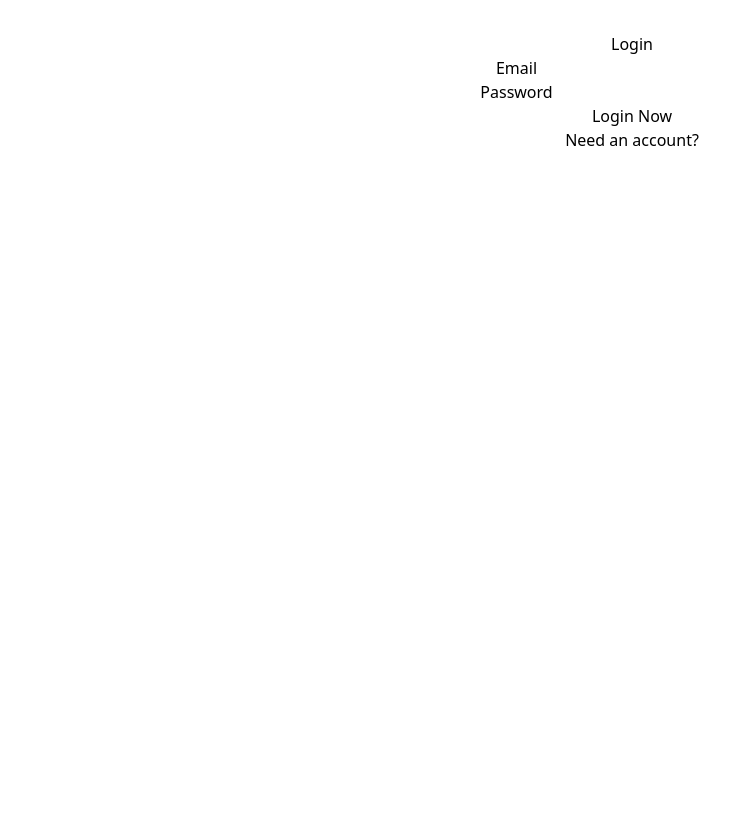
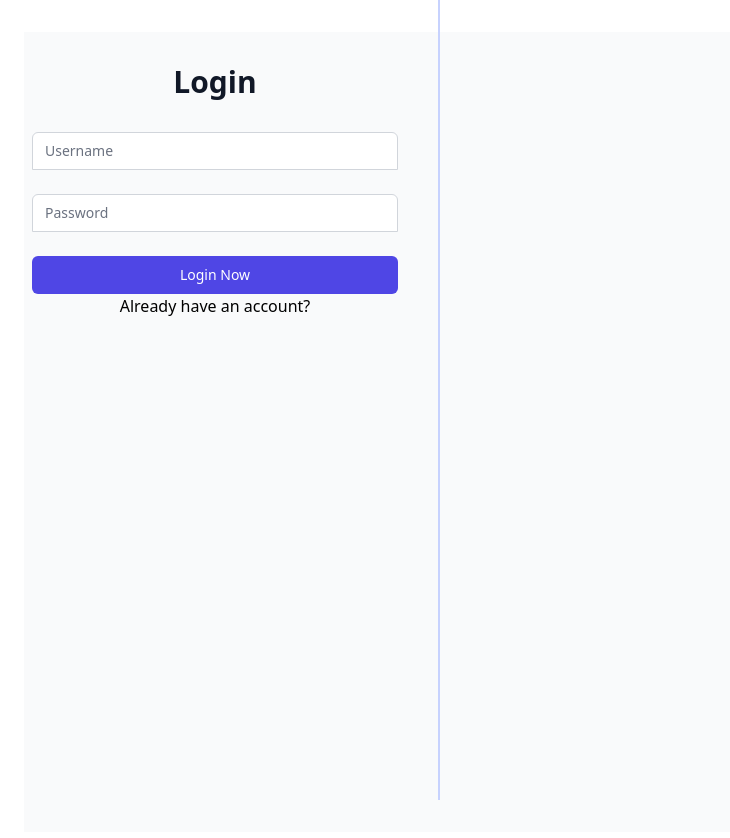
Before and after one commit to justinsprecco/Acumen, a React (Vite) app in the folder client/: page / in a window 1280 px wide. Shown: the top 838 px of the page, without its empty margins (8-738 px from the left). Before the commit the page ends 800 px from the top, so only its background shows below. Built offline with nearby package versions, Linux system fonts and the light colour scheme.

Commit message:
Added tailwind classes, looks like a login page now

```diff
--- a/client/src/Login.jsx
+++ b/client/src/Login.jsx
@@ -44,41 +44,43 @@
 
   console.log(registerMode);
   return (
-    <div>
+    <div className='min-h-screen flex items-center justify-center bg-gray-50 py-12 px-4 sm:px-6 lg:px-8'>
       <div> { registerMode ?
-        (<div>
-          <h1>Register</h1>
-            <form onSubmit={handleSubmit}>
+        (<div className='max-w-md w-full space-y-8 p-10 absolute -left-12 inset-y-0 border-e-2 border-e-indigo-200 transition translate-x-12'>
+          <h1 className='mt-6 text-center text-3xl font-extrabold text-gray-900'>Register</h1>
+            <form onSubmit={handleSubmit} className='mt-8 space-y-6'>
             <div>
-              <label htmlFor="username" >Email</label>
-              <input type="text" id="username" value={username} onChange={(e) => setUsername(e.target.value)}/>
+              <label htmlFor="username" className='sr-only' >Username</label>
+              <input placeholder='Username' type="text" id="username" value={username} onChange={(e) => setUsername(e.target.value)} className='appearance-none rounded-none relative block w-full px-3 py-2 border border-gray-300 placeholder-gray-500 text-gray-900 rounded-t-md focus:outline-none focus:ring-indigo-500 focus:border-indigo-500 focus:z-10 sm:text-sm'/>
             </div>
             <div>
-              <label htmlFor="email" >Email</label>
-              <input type="email" id="email" value={email} onChange={(e) => setEmail(e.target.value)}/>
+              <label htmlFor="email" className='sr-only' >Email</label>
+              <input placeholder='Email' type="email" id="email" value={email} onChange={(e) => setEmail(e.target.value)} className='appearance-none rounded-none relative block w-full px-3 py-2 border border-gray-300 placeholder-gray-500 text-gray-900 rounded-t-md focus:outline-none focus:ring-indigo-500 focus:border-indigo-500 focus:z-10 sm:text-sm'/>
             </div>
             <div>
-              <label htmlFor="password" >Password</label>
-              <input type="password" id="password" value={password} onChange={(e) => setPassword(e.target.value)}/>
+              <label htmlFor="password" className='sr-only'>Password</label>
+              <input placeholder='Password' type="password" id="password" value={password} onChange={(e) => setPassword(e.target.value)} className='appearance-none rounded-none relative block w-full px-3 py-2 border border-gray-300 placeholder-gray-500 text-gray-900 rounded-t-md focus:outline-none focus:ring-indigo-500 focus:border-indigo-500 focus:z-10 sm:text-sm'/>
             </div>
-            <button type="submit">Register Now</button>
+            <button type="submit" className='group relative w-full flex justify-center py-2 px-4 border border-transparent text-sm font-medium rounded-md text-white bg-indigo-600 hover:bg-indigo-700 focus:outline-none focus:ring-2 focus:ring-offset-2 focus:ring-indigo-500'>Register Now</button>
+            <span onClick={toggleRegister} className='text-center mt-4 cursor-pointer hover:bg-sky-700'>Need an account?</span>
             </form>
-        </div>) : (<div><h1>Login</h1>
-            <form onSubmit={handleSubmit}>
+        </div> ) : ( <div className='max-w-md w-full space-y-8 p-10 absolute -left-12 inset-y-0 border-e-2 border-e-indigo-200 transition translate-x-12 '>
+          <h1 className='mt-6 text-center text-3xl font-extrabold text-gray-900'>Login</h1>
+            <form onSubmit={handleSubmit} className='mt-8 space-y-6'>
             <div>
-              <label htmlFor="username" >Email</label>
-              <input type="text" id="username" value={username} onChange={(e) => setUsername(e.target.value)}/>
+              <label htmlFor="username" className='sr-only' >Username</label>
+              <input placeholder='Username' type="text" id="username" value={username} onChange={(e) => setUsername(e.target.value)} className='appearance-none rounded-none relative block w-full px-3 py-2 border border-gray-300 placeholder-gray-500 text-gray-900 rounded-t-md focus:outline-none focus:ring-indigo-500 focus:border-indigo-500 focus:z-10 sm:text-sm'/>
             </div>
             <div>
-              <label htmlFor="password" >Password</label>
-              <input type="password" id="password" value={password} onChange={(e) => setPassword(e.target.value)}/>
+              <label htmlFor="password" className='sr-only'>Password</label>
+              <input placeholder='Password' type="password" id="password" value={password} onChange={(e) => setPassword(e.target.value)} className='appearance-none rounded-none relative block w-full px-3 py-2 border border-gray-300 placeholder-gray-500 text-gray-900 rounded-t-md focus:outline-none focus:ring-indigo-500 focus:border-indigo-500 focus:z-10 sm:text-sm'/>
             </div>
-            <button type="submit">Login Now</button>
+            <button type="submit" className='group relative w-full flex justify-center py-2 px-4 border border-transparent text-sm font-medium rounded-md text-white bg-indigo-600 hover:bg-indigo-700 focus:outline-none focus:ring-2 focus:ring-offset-2 focus:ring-indigo-500'>Login Now</button>
+            <span onClick={toggleRegister} className='text-center mt-4 cursor-pointer hover:bg-sky-700'>Already have an account?</span>
             </form>
           </div>
            )
     } </div>
-            <span onClick={toggleRegister}>{registerMode ? 'Already have an account?' : 'Need an account?'} </span>
     </div>
   );
 };
--- a/package.json
+++ b/package.json
@@ -10,5 +10,8 @@
   },
   "keywords": [],
   "author": "Justin Sprecco",
-  "license": "MIT"
+  "license": "MIT",
+  "dependencies": {
+    "webpack-dev-server": "^5.0.3"
+  }
 }
```
Also changed, not shown: 2 other files (tests, documents, lock files or other folders).
